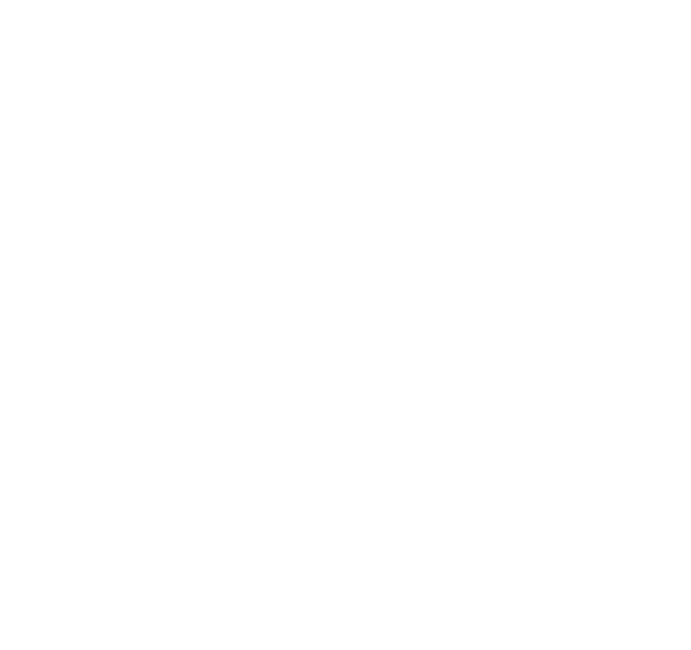
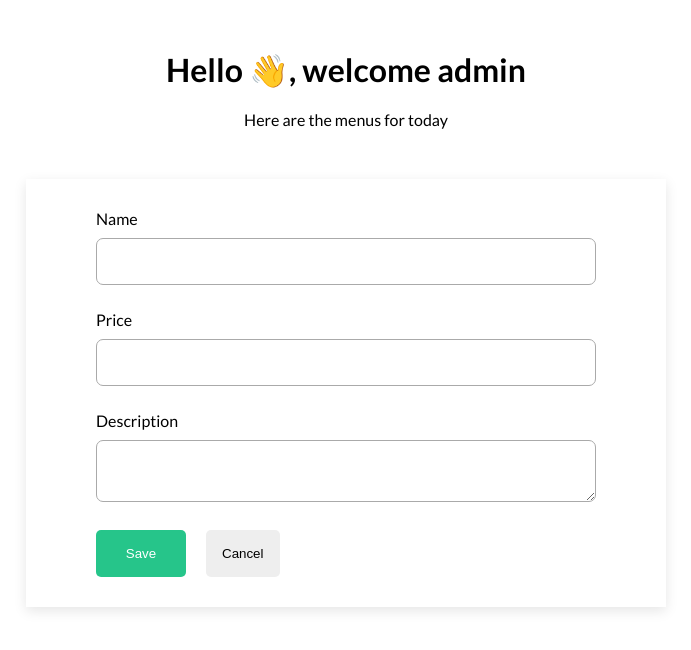
Before and after one commit to muritz11/bezao-test, a React (Create React App) app in the folder Part_Two/: page /new-item in a window 1280 px wide. Before the commit this address had no page. Shown: the top 650 px of the page, without its empty margins (294-985 px from the left). Built offline with nearby package versions, Linux system fonts and the light colour scheme.

Commit message:
feat: add new item to menu

```diff
--- a/Part_Two/src/App.js
+++ b/Part_Two/src/App.js
@@ -9,6 +9,10 @@
   return (
     <>
       <Router>
+        <header>
+            <h1 className='txt-center'>Hello 👋, welcome admin</h1>
+            <p className="header-text txt-center">Here are the menus for today</p>
+        </header>
         <RoutesContainer />
       </Router>
     </>
--- a/Part_Two/src/assets/styles/App.css
+++ b/Part_Two/src/assets/styles/App.css
@@ -1,8 +1,3 @@
-
-.app{
-    background: #f8f8f8;
-}
-
 
 .d-md-show{
     display: none;
@@ -29,11 +24,9 @@
 }
 
 
-/*****************
-* MENU
-******************/
 #menu{
     padding: 121px 16px 80px 16px;
+    margin-bottom: 50px;
 }
 
 .menu{
@@ -61,7 +54,8 @@
     #menu{
         padding: 30px 70px;
         width: 70%;
-        margin: 0 auto;
+        margin-right: auto;
+        margin-left: auto;
     }
 
     #menu .menu{
@@ -78,3 +72,9 @@
     }
 
 }
+
+
+
+/* @keyframes slideInLeft {
+
+} */
--- a/Part_Two/src/assets/styles/HomeStyles.css
+++ b/Part_Two/src/assets/styles/HomeStyles.css
@@ -4,14 +4,16 @@
     margin-bottom: 17px;
 }
 
-.new-item > button{
+.new-item > .link, .save-btn, .cancel-btn{
     padding: 10px;
     border-radius: 5px;
+    background-color: #eee;
+    display: inline-block;
     border: 1px solid transparent;
     cursor: pointer;
 }
 
-.new-item > button:hover{
+.new-item > .link:hover{
     border: 1px solid #26C58A;
     color: #26C58A;
 }
--- /dev/null
+++ b/Part_Two/src/assets/styles/NewItem.css
@@ -0,0 +1,40 @@
+
+.new-cuisine{
+    box-shadow: rgba(0, 0, 0, 0.1) 0px 4px 12px;
+    width: 50% !important;
+}
+
+.fg{
+    margin-bottom: 25px;
+}
+
+.fg > input, .fg > textarea{
+    width: 100%;
+    padding: 15px;
+    border: 1px solid #aaa;
+    border-radius: 7px;
+    margin-top: 10px;
+    outline: none;
+}
+
+.save-btn{
+    padding: 15px;
+    width: 90px;
+    background-color: #26C58A;
+    color: #fff;
+    margin-right: 20px;
+}
+
+.cancel-btn{
+    padding: 15px;
+}
+
+.err{
+    color: tomato;
+    margin-bottom: 15px;
+}
+
+.success{
+    color: #26C58A;
+    margin-bottom: 15px;
+}
--- a/Part_Two/src/redux/features/menuSlice.js
+++ b/Part_Two/src/redux/features/menuSlice.js
@@ -51,7 +51,7 @@
         ],
     reducers: {
         newItem: (state, action) => {
-            state.push(action.payload.cuisine)
+            state.push({ ...action.payload, id: state.length, image: menuDish})
         },
     }
 })
--- a/Part_Two/src/route/Routes.js
+++ b/Part_Two/src/route/Routes.js
@@ -1,12 +1,14 @@
 import React from 'react'
 import { Route, Routes } from 'react-router-dom'
 import Home from '../screens/Home'
+import NewItem from '../screens/NewItem'
 
 const RoutesContainer = () => {
   return (
     <>
         <Routes>
             <Route path="/" element={<Home />} />
+            <Route path="/new-item" element={<NewItem />} />
             <Route>404 Not Found</Route>
         </Routes>
     </>
--- a/Part_Two/src/screens/Home.js
+++ b/Part_Two/src/screens/Home.js
@@ -3,6 +3,7 @@
 import { FiPlus } from 'react-icons/fi';
 import '../assets/styles/HomeStyles.css'
 import { useSelector } from 'react-redux';
+import { Link } from 'react-router-dom';
 
 const Home = () => {
 
@@ -14,15 +15,10 @@
 
   return (
     <>
-        <header>
-            <h1 className='txt-center'>Hello 👋, welcome admin</h1>
-            <p className="header-text txt-center">Here are the menus for today</p>
-        </header>
-
         <main>
             <div id="menu">
               <div className="new-item">
-                <button><FiPlus /> Add to menu</button>
+                <Link to={'/new-item'} className='link'><FiPlus /> Add to menu</Link>
               </div>
               <div className="menu">
                   {menuList}
--- /dev/null
+++ b/Part_Two/src/screens/NewItem.js
@@ -0,0 +1,72 @@
+import React, { useState } from 'react'
+import { useDispatch } from 'react-redux'
+import { useNavigate } from 'react-router-dom'
+import '../assets/styles/NewItem.css'
+import { newItem } from '../redux/features/menuSlice'
+
+const NewItem = () => {
+
+    const dispatch = useDispatch()
+    const navigate = useNavigate()
+    const [form, setForm] = useState({
+        title: '',
+        price: '',
+        description: '',
+    })
+    const [errMsg, setErrMsg] = useState('')
+    const [successMsg, setSuccessMsg] = useState('')
+
+
+    const handleErr = (err) => {
+        setErrMsg(err)
+        setTimeout(() => {
+            setErrMsg('')
+        }, 3000);
+    }
+
+    const handleSuccess = (msg) => {
+        setSuccessMsg(msg)
+        setTimeout(() => {
+            setSuccessMsg('')
+            navigate('/')
+        }, 3000);
+    }
+
+    const handleSubmit = (e) => {
+        e.preventDefault()
+        const {title, price, description} = form
+
+        if (!title || !price || !description) {
+            handleErr('All fields are required!')
+        } else {
+            dispatch(newItem(form))
+            handleSuccess("New item added successfully!")
+        }
+    }
+
+    return (
+        <div className="new-cuisine" id='menu'>
+            <form onSubmit={handleSubmit}>
+                <div className="fg">
+                    <label htmlFor="title">Name</label><br />
+                    <input type="text" id='title' onChange={(e) => setForm({ ...form, title: e.target.value })} />
+                </div>
+                <div className="fg">
+                    <label htmlFor="price">Price</label><br />
+                    <input type="number" id='price' onChange={(e) => setForm({ ...form, price: e.target.value })} />
+                </div>
+                <div className="fg">
+                    <label htmlFor="desc">Description</label><br />
+                    <textarea id="desc" cols="30" rows="2" onChange={(e) => setForm({ ...form, description: e.target.value })}></textarea>
+                </div>
+                { errMsg && <p className='err'>{errMsg}</p>}
+                { successMsg && <p className='success'>{successMsg}</p>}
+
+                <button className='save-btn'>Save</button>
+                <button className='cancel-btn' onClick={() => {navigate(-1)}}>Cancel</button>
+            </form>
+        </div>
+    )
+}
+
+export default NewItem
```
